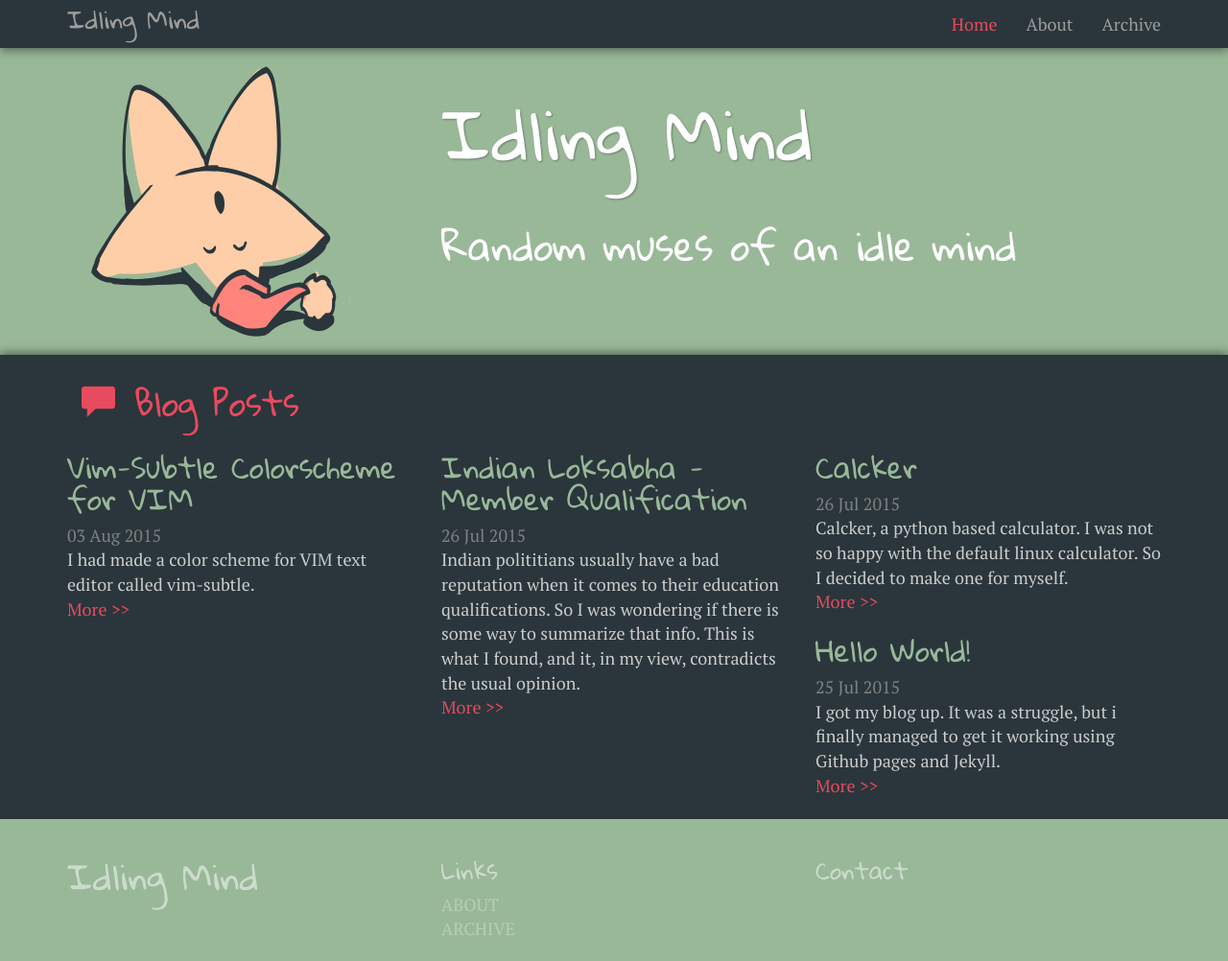
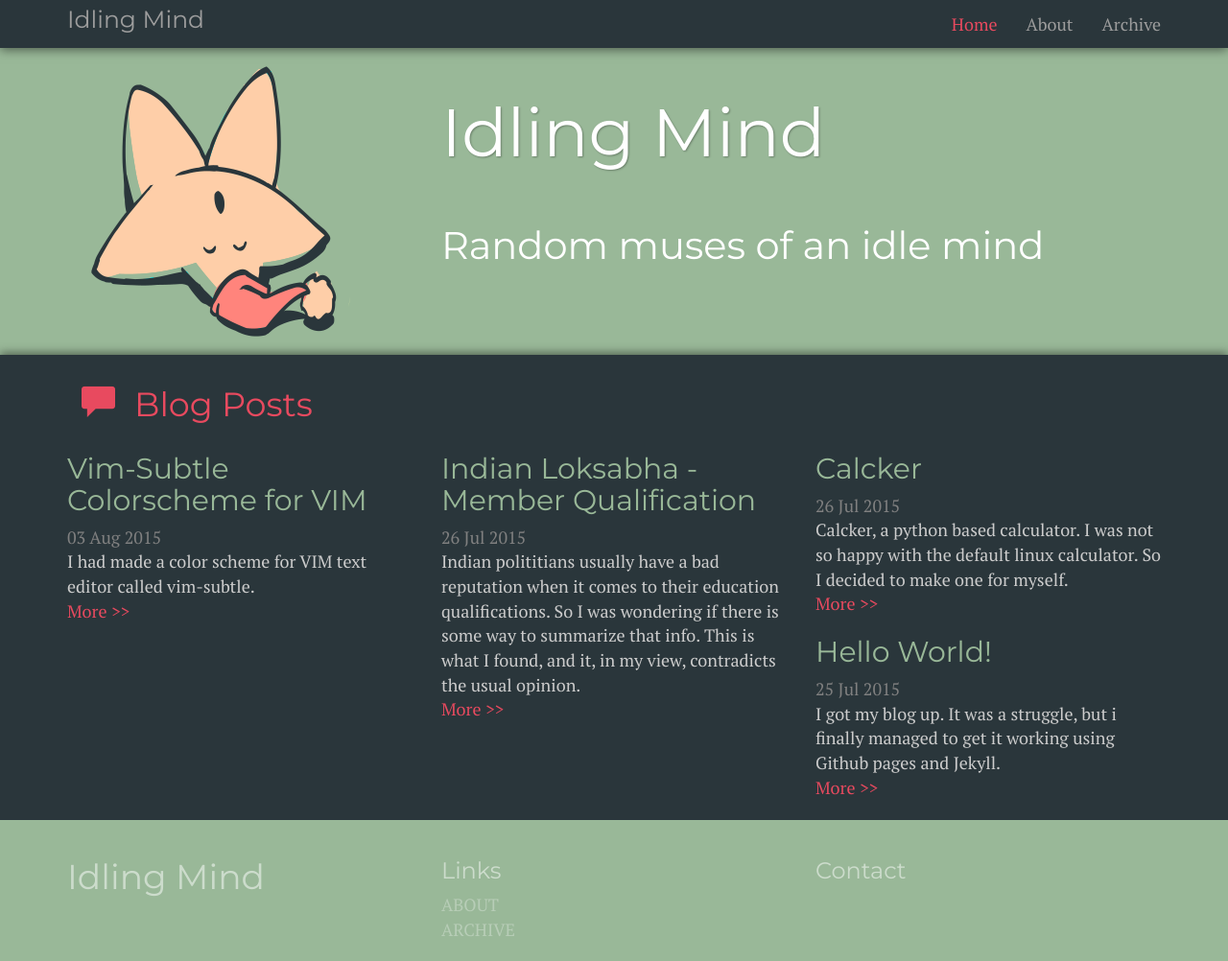
Before and after one commit to idling-mind/idling-mind.github.io, a Jekyll site: the page built from index.html, in a window 1280 px wide and 1002 px high. Shown: the whole window at 96% size. Built offline with Jekyll 4.4.1, drawn with Linux system fonts in a browser that asks for light colours; nearby versions of some CDN libraries; the list of posts is cut into pages by our own code.

Commit message:
Changed Font

```diff
--- a/_includes/head.html
+++ b/_includes/head.html
@@ -25,7 +25,7 @@
     <link href="/public/css/theme.css" rel="stylesheet">
 
     <link rel="stylesheet" href="https://fonts.googleapis.com/css?family=PT+Serif:400,400italic,700%7CPT+Sans:400">
-    <link rel="stylesheet" href="http://fonts.googleapis.com/css?family=Gloria+Hallelujah">
+    <link href='http://fonts.googleapis.com/css?family=Montserrat:400,700' rel='stylesheet' type='text/css'>
 
     <!-- RSS -->
     <link rel="alternate" type="application/rss+xml" title="RSS" href="/atom.xml">
--- a/public/css/theme.css
+++ b/public/css/theme.css
@@ -25,12 +25,12 @@ body {
   flex-direction:column;
 }
 h1,h2,h3{
-    font-family: 'Gloria Hallelujah', cursive;
+    font-family: 'Montserrat', sans-serif;
 }
 /*------------Styles for navbar------------*/
 .navbar-brand{
     font-size:25px;
-    font-family: 'Gloria Hallelujah', cursive;
+    font-family: 'Montserrat', sans-serif;
     padding-top:10px;
 }
 .navbar{
@@ -67,7 +67,7 @@ h1,h2,h3{
     background-color:#99B898;
     padding:0;
     color:white;
-    font-family: 'Gloria Hallelujah', cursive;
+    font-family: 'Montserrat', sans-serif;
     text-align:center;
 }
 .banner h1, .banner h2{
```
